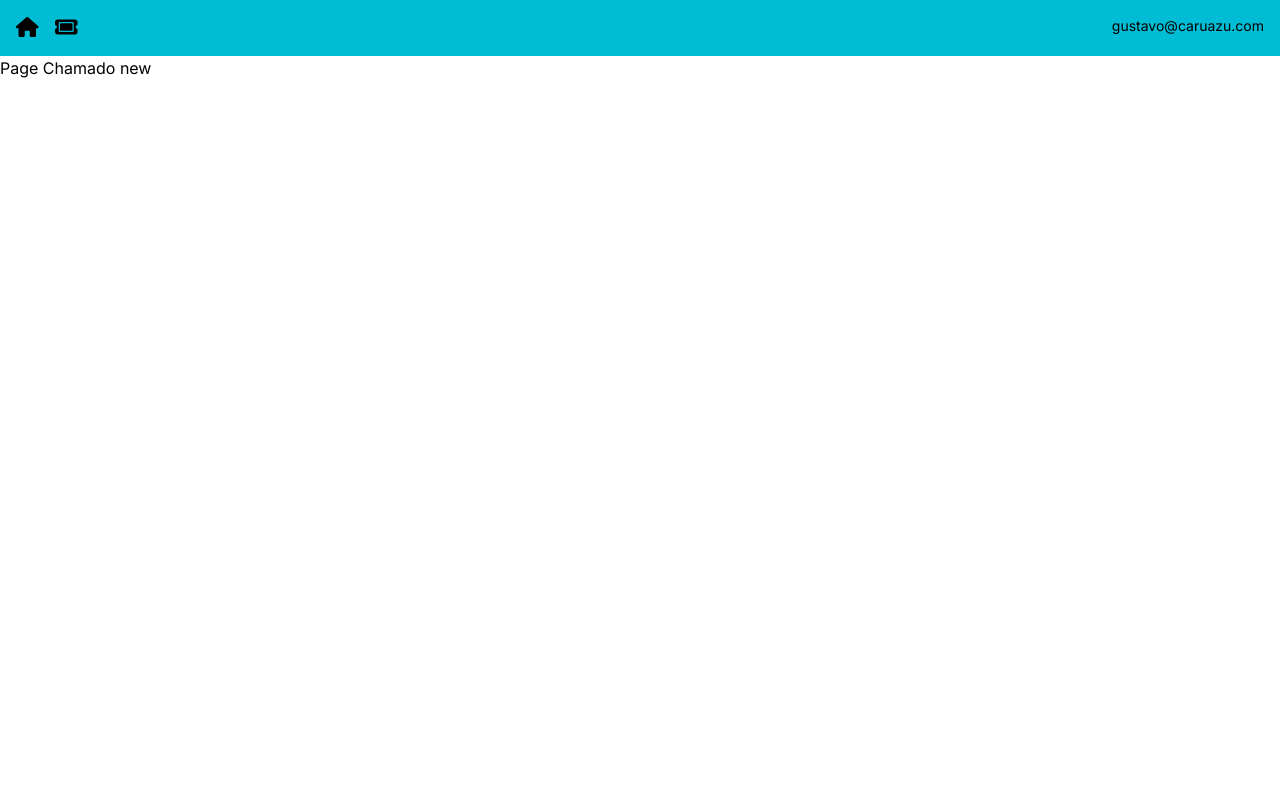
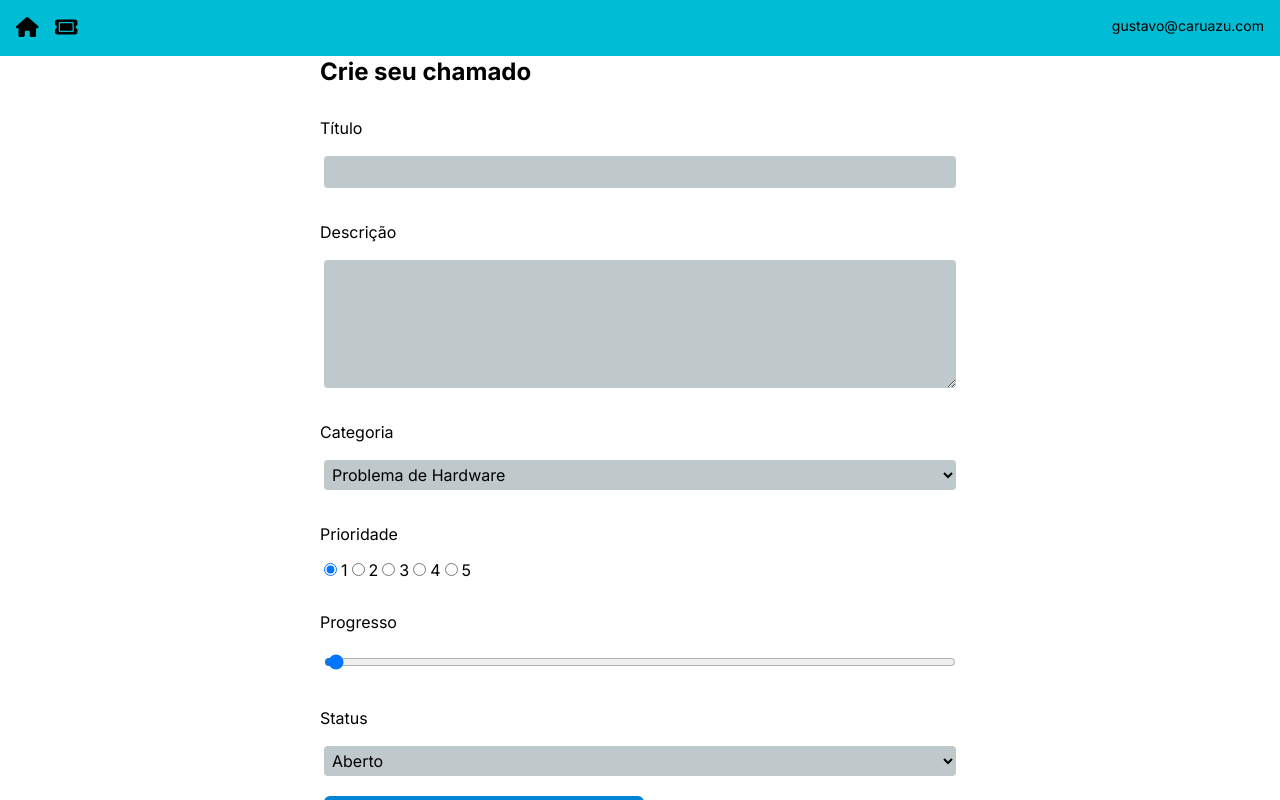
Before and after one commit to caruazu/chamados, a Next.js app: page /ChamadoPage/new in a window 1280 px wide. Built offline with nearby package versions, Linux system fonts and the light colour scheme.

Commit message:
formulario e conexao com o banco

```diff
--- /dev/null
+++ b/app/(components)/ChamadoForm.jsx
@@ -0,0 +1,164 @@
+"use client";
+import { useRouter } from "next/navigation";
+import React, { useState } from "react";
+
+const ChamadoForm = () => {
+    const router = useRouter();
+
+    const inicioChamadoDados = {
+        titulo: "",
+        descricao: "",
+        prioridade: 1,
+        progresso: 0,
+        status: "aberto",
+        categoria: "Problema de Hardware",
+    };
+
+    const [formData, setFormData] = useState(inicioChamadoDados);
+
+    const handleChange = (e) => {
+        const value = e.target.value;
+        const name = e.target.name;
+
+        setFormData((preState) => ({
+          ...preState,
+          [name]: value,
+        }));
+      };
+
+    const handleSubmit = async (e) => {
+        e.preventDefault();
+        const res = await fetch("/api/Chamados", {
+            method: "POST",
+            body: JSON.stringify({ formData }),
+            "Content-Type": "application/json",
+        });
+
+        if (!res.ok) {
+            throw new Error("Failed to create ticket");
+        }
+
+        router.refresh();
+        router.push("/");
+    };
+
+    return (
+        <div className=" flex justify-center">
+            <form
+                onSubmit={handleSubmit}
+                method="post"
+                className="flex flex-col gap-3 w-1/2"
+            >
+                <h3>Crie seu chamado</h3>
+                <label>Título</label>
+                <input
+                    id="titulo"
+                    name="titulo"
+                    type="text"
+                    onChange={handleChange}
+                    required={true}
+                    value={formData.titulo}
+                />
+
+                <label>Descrição</label>
+                <textarea
+                    id="descricao"
+                    name="descricao"
+                    onChange={handleChange}
+                    required={true}
+                    value={formData.descricao}
+                    rows="5"
+                />
+
+                <label>Categoria</label>
+                <select
+                    name="categoria"
+                    value={formData.categoria}
+                    onChange={handleChange}
+                    >
+
+                    <option value={"Problema de Hardware"}>Problema de Hardware</option>
+                    <option value={"Problema de Sofware"}>Problema de Sofware</option>
+                </select>
+
+                <label>Prioridade</label>
+                <div>
+                    <input
+                        id="prioridade-1"
+                        name="prioridade"
+                        type="radio"
+                        onChange={handleChange}
+                        value={1}
+                        checked={formData.prioridade == 1}
+                    />
+                    <label>1</label>
+                    <input
+                        id="prioridade-2"
+                        name="prioridade"
+                        type="radio"
+                        onChange={handleChange}
+                        value={2}
+                        checked={formData.prioridade == 2}
+                    />
+                    <label>2</label>
+                    <input
+                        id="prioridade-3"
+                        name="prioridade"
+                        type="radio"
+                        onChange={handleChange}
+                        value={3}
+                        checked={formData.prioridade == 3}
+                    />
+                    <label>3</label>
+                    <input
+                        id="prioridade-4"
+                        name="prioridade"
+                        type="radio"
+                        onChange={handleChange}
+                        value={4}
+                        checked={formData.prioridade == 4}
+                    />
+                    <label>4</label>
+                    <input
+                        id="prioridade-5"
+                        name="prioridade"
+                        type="radio"
+                        onChange={handleChange}
+                        value={5}
+                        checked={formData.prioridade == 5}
+                    />
+                    <label>5</label>
+                </div>
+
+                <label>Progresso</label>
+                <input
+                    type="range"
+                    id="progresso"
+                    name="progresso"
+                    value={formData.progresso}
+                    min="0"
+                    max="100"
+                    onChange={handleChange}
+                />
+                <label>Status</label>
+                <select
+                    name="status"
+                    value={formData.status}
+                    onChange={handleChange}
+                >
+                    <option value="aberto">Aberto</option>
+                    <option value="atendendo">Atendendo</option>
+                    <option value="concluido">Concluido</option>
+                </select>
+
+                <input
+                    type="submit"
+                    className="btn max-w-xs"
+                    value={"Criar chamado"}
+                />
+            </form>
+        </div>
+    );
+}
+
+export default ChamadoForm
--- /dev/null
+++ b/app/(models)/Chamado.js
@@ -0,0 +1,23 @@
+import mongoose, { Schema } from "mongoose";
+
+mongoose.connect(process.env.MONGODB_URI);
+mongoose.Promise = global.Promise;
+
+const ChamadoSchema = new Schema(
+  {
+    titulo: String,
+    descricao: String,
+    categoria: String,
+    prioridade: Number,
+    progresso: Number,
+    status: String,
+    ativo: Boolean,
+  },
+  {
+    timestamps: true,
+  }
+);
+
+const Chamado = mongoose.models.Chamado || mongoose.model("Chamado", ChamadoSchema);
+
+export default Chamado;
--- a/app/ChamadoPage/[id]/page.jsx
+++ b/app/ChamadoPage/[id]/page.jsx
@@ -1,8 +1,10 @@
+import ChamadoForm from "@/app/(components)/ChamadoForm"
 
 const ChamadoPage = ({params}) => {
   return (
     <div>
-      Page Chamado {params.id}
+
+    <ChamadoForm/>
     </div>
   )
 }
--- /dev/null
+++ b/app/api/Chamados/route.js
@@ -0,0 +1,15 @@
+import Chamado from "@/app/(models)/Chamado";
+import { NextResponse } from "next/server";
+
+export async function POST(req){
+    try {
+        const body = await req.json();
+        const chamadoDados = body.formData;
+
+        await Chamado.create(chamadoDados);
+
+        return NextResponse.json({ message: "Chamado Criado"}, { status: 201 });
+    } catch (error) {
+        return NextResponse.json({ message: "Error", error }, { status: 500 });
+    }
+}
--- a/app/globals.css
+++ b/app/globals.css
@@ -28,6 +28,16 @@
   p {
     @apply text-sm;
   }
+
+
+  label {
+    @apply mt-4
+  }
+  input,
+  select,
+  textarea {
+    @apply m-1 rounded  bg-card p-1;
+  }
 }
 
 @layer components {
@@ -37,5 +47,23 @@
       text-xl
     ;
   }
+  .btn {
+    @apply
+      hover:no-underline
+      bg-blue-accent
+      tracking-wider
+      w-full
+      text-center
+      text-nav
+      font-bold
+      cursor-pointer
+      uppercase
+      px-4
+      py-2
+      rounded-md
+      hover:bg-blue-accent-hover
+      transition-colors block
+    ;
+  }
 
 }
--- a/app/page.jsx
+++ b/app/page.jsx
@@ -2,11 +2,15 @@ import ChamadoCard from "./(components)/ChamadoCard"
 
 const Dashboard = () => {
   return (
-    <div>
-      <ChamadoCard/>
-      <ChamadoCard/>
-      <ChamadoCard/>
-      <ChamadoCard/>
+    <div className="p-5">
+      <div className="lg:grid grid-cols-2 xl:grid-cols-4 ">
+        <ChamadoCard/>
+        <ChamadoCard/>
+        <ChamadoCard/>
+        <ChamadoCard/>
+        <ChamadoCard/>
+        <ChamadoCard/>
+      </div>
     </div>
   )
 }
--- a/package.json
+++ b/package.json
@@ -11,6 +11,8 @@
   "dependencies": {
     "@fortawesome/free-solid-svg-icons": "^6.5.2",
     "@fortawesome/react-fontawesome": "^0.2.2",
+    "mongodb": "^6.7.0",
+    "mongoose": "^8.4.1",
     "next": "13.5.6",
     "react": "^18",
     "react-dom": "^18"
```
Also changed, not shown: 1 other file (tests, documents, lock files or other folders).
